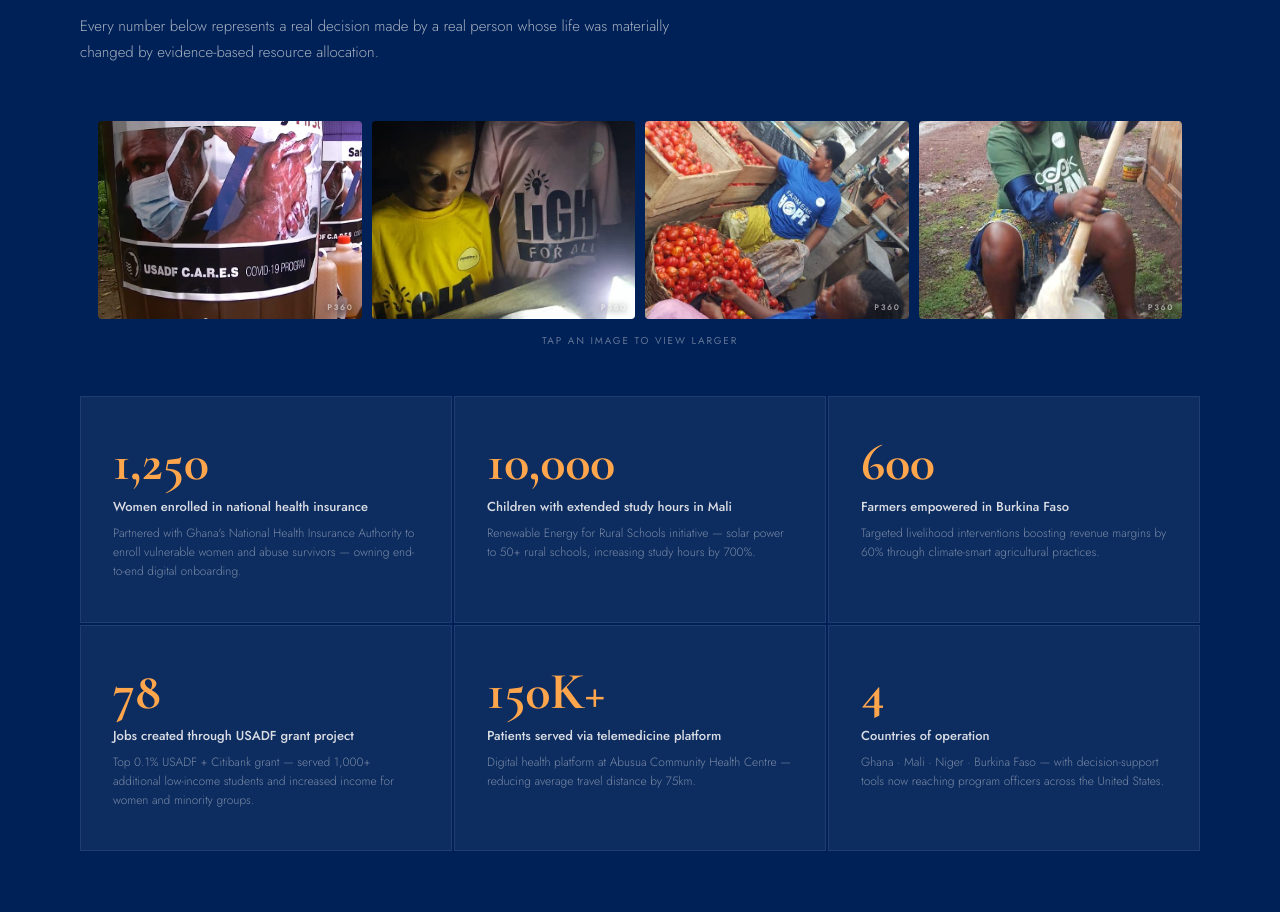
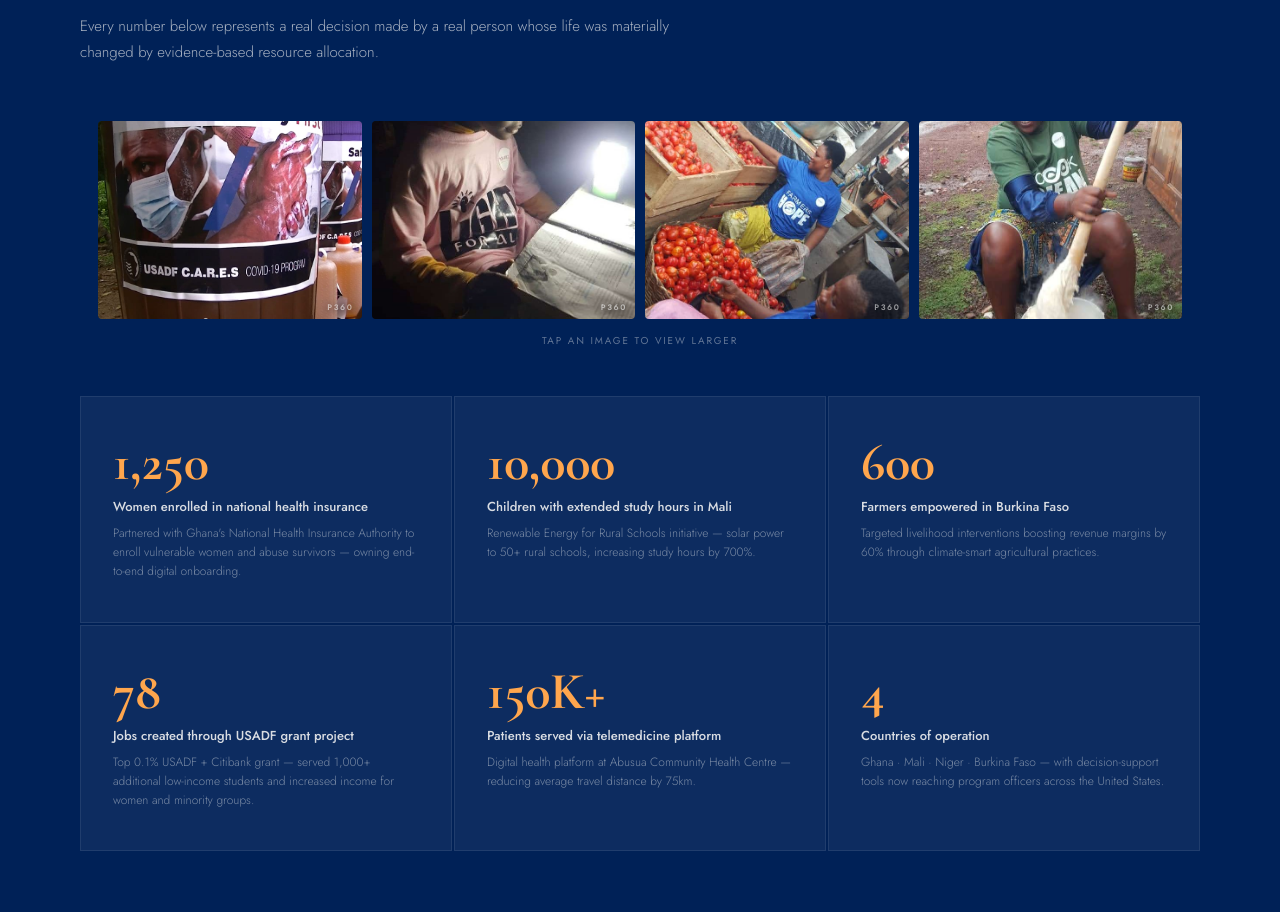
Before and after one commit to S-ABDUL-AI/poverty360, a plain HTML site: page index.html in a window 1280 px wide. Shown: the part 1813-2725 px from the top of the page. Drawn offline with nearby package versions, Linux system fonts and the light colour scheme.

Commit message:
Impact gallery: Light for All tile uses new lightforall-gallery asset
Co-authored-by: Cursor <cursoragent@cursor.com>

```diff
--- a/index.html
+++ b/index.html
@@ -1378,9 +1378,9 @@
         </li>
         <li>
           <button type="button" class="impact-gallery-tile js-lightbox-open"
-            data-src="assets/impact/lightforall-hero.png"
-            data-caption="Students studying with solar light — Light for All, rural Mali.">
-            <img src="assets/impact/lightforall-hero.png" width="640" height="480" alt="Children studying by solar lamp, Mali" loading="lazy" decoding="async">
+            data-src="assets/impact/lightforall-gallery.png"
+            data-caption="Student studying with portable light — Light for All, rural Mali.">
+            <img src="assets/impact/lightforall-gallery.png" width="640" height="480" alt="Student studying with portable light, Mali" loading="lazy" decoding="async">
           </button>
         </li>
         <li>
```
Also changed, not shown: assets/impact/lightforall-gallery.png (added).
